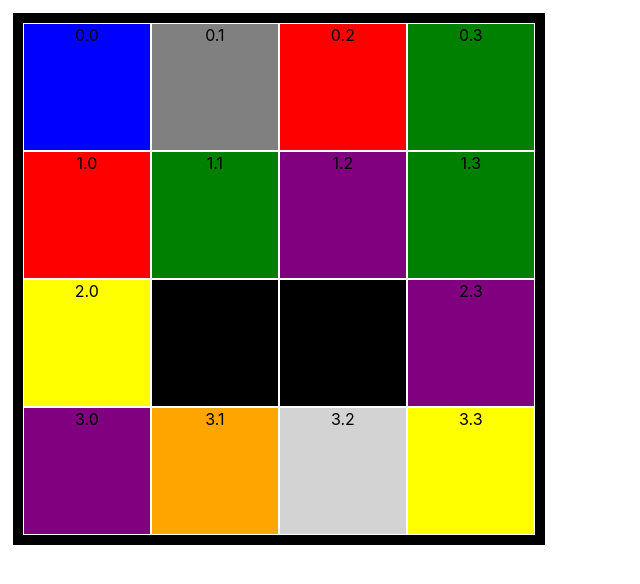
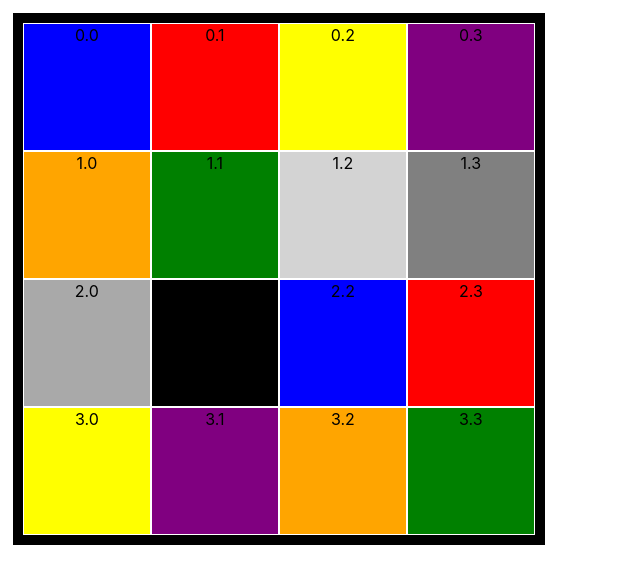
Before and after one commit to pagoncalves/projeto, a React (Create React App) app: page / in a window 1280 px wide. Shown: the top 584 px of the page, without its empty margins (0-640 px from the left). Built offline with nearby package versions, Linux system fonts and the light colour scheme.

Commit message:
arrumado evento teclado

```diff
--- a/src/App.js
+++ b/src/App.js
@@ -13,16 +13,19 @@ class App extends React.Component {
     }
   }
 
+
   handleTeclado = (event) => {
 
-    if (event.onKeyPress === "keyDown"){
+
+    if (event.code === "ArrowDown"){
       this.setState((state) => ({
      quadrados: [ [0,9,0,9],[1,1,1,1],[2,2,2,2],[3,3,3,3]]
       }))
-  } else if (event.onKeyPress ==="keyUp"){
+  } else if (event.code === "ArrowUp"){
     this.setState((state) => ({
       quadrados: [ [1,1,1,1],[0,0,0,0],[2,2,2,2],[0,1,2,0]]
       }))
+
   }
 
 }
@@ -30,63 +33,62 @@ class App extends React.Component {
 render() {
 
   return (
-    <div className="App" onKeyPress={this.handleTeclado} tabIndex="0" >
+    <div className="App" onKeyDown={this.handleTeclado} tabIndex="0" >
 
       <div id="Quadrado">
         <div className="Qdentro">
           <div id="0.0" className="qq" style={{backgroundColor: this.cores[this.state.quadrados[0][0]]}}>
-
             0.0
           </div>
-          <div id="1.0" className="qq" style={{backgroundColor: this.cores[this.state.quadrados[0][1]]}}>
+          <div id="1.0" className="qq" style={{backgroundColor: this.cores[this.state.quadrados[1][0]]}}>
             1.0
           </div>
-          <div id="2.0" className="qq" style={{backgroundColor: this.cores[this.state.quadrados[0][2]]}}>
+          <div id="2.0" className="qq" style={{backgroundColor: this.cores[this.state.quadrados[2][0]]}}>
             2.0
           </div>
-          <div id="3.0" className="qq" style={{backgroundColor: this.cores[this.state.quadrados[0][3]]}}>
+          <div id="3.0" className="qq" style={{backgroundColor: this.cores[this.state.quadrados[3][0]]}}>
             3.0
           </div>
         </div>
         <div className="Qdentro">
-          <div id="0.1" className="qq" style={{backgroundColor: this.cores[this.state.quadrados[1][3]]}}>
+          <div id="0.1" className="qq" style={{backgroundColor: this.cores[this.state.quadrados[0][1]]}}>
             0.1
           </div>
-          <div id="1.1" className="qq" style={{backgroundColor: this.cores[this.state.quadrados[3][3]]}}>
+          <div id="1.1" className="qq" style={{backgroundColor: this.cores[this.state.quadrados[1][1]]}}>
             1.1
           </div>
           <div id="2.1" className="qq" style={{backgroundColor: this.cores[this.state.quadrados[2][1]]}}>
             2.1
           </div>
-          <div id="3.1" className="qq" style={{backgroundColor: this.cores[this.state.quadrados[1][0]]}}>
+          <div id="3.1" className="qq" style={{backgroundColor: this.cores[this.state.quadrados[3][1]]}}>
             3.1
           </div>
         </div>
         <div className="Qdentro">
-          < div id="0.2" className="qq" style={{backgroundColor: this.cores[this.state.quadrados[0][1]]}}>
+          < div id="0.2" className="qq" style={{backgroundColor: this.cores[this.state.quadrados[0][2]]}}>
             0.2
           </ div>
-          <div id="1.2" className="qq"style={{backgroundColor: this.cores[this.state.quadrados[3][1]]}}>
+          <div id="1.2" className="qq"style={{backgroundColor: this.cores[this.state.quadrados[1][2]]}}>
             1.2
           </div>
-          <div id="2.2" className="qq" style={{backgroundColor: this.cores[this.state.quadrados[2][1]]}}>
+          <div id="2.2" className="qq" style={{backgroundColor: this.cores[this.state.quadrados[2][2]]}}>
             2.2
           </div>
-          <div id="3.2" className="qq" style={{backgroundColor: this.cores[this.state.quadrados[1][2]]}}>
+          <div id="3.2" className="qq" style={{backgroundColor: this.cores[this.state.quadrados[3][2]]}}>
             3.2
           </div>
         </div>
         <div className="Qdentro">
-          <div id="0.3" className="qq" style={{backgroundColor: this.cores[this.state.quadrados[1][1]]}}>
+          <div id="0.3" className="qq" style={{backgroundColor: this.cores[this.state.quadrados[0][3]]}}>
             0.3
           </div>
-          <div id="1.3" className="qq" style={{backgroundColor: this.cores[this.state.quadrados[3][3]]}}>
+          <div id="1.3" className="qq" style={{backgroundColor: this.cores[this.state.quadrados[1][3]]}}>
             1.3
           </div>
-          <div id="2.3" className="qq" style={{backgroundColor: this.cores[this.state.quadrados[0][3]]}}>
+          <div id="2.3" className="qq" style={{backgroundColor: this.cores[this.state.quadrados[2][3]]}}>
             2.3
           </div>
-          <div id="3.3" className="qq" style={{backgroundColor: this.cores[this.state.quadrados[0][2]]}}>
+          <div id="3.3" className="qq" style={{backgroundColor: this.cores[this.state.quadrados[3][3]]}}>
             3.3
           </div>
         </div>
```
